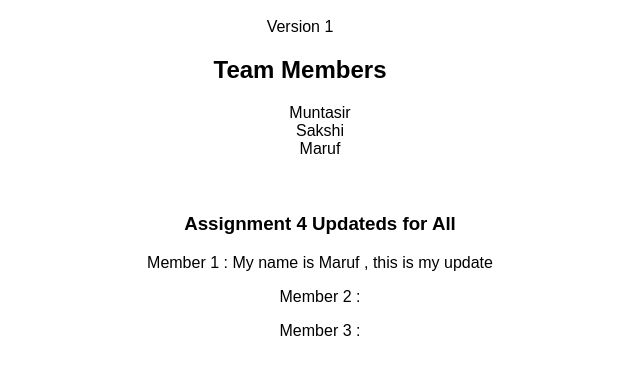
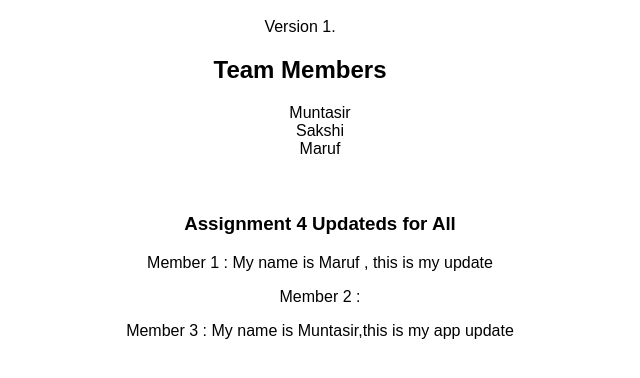
Before and after one commit to Maruf1005771/team15app, a plain HTML site: page www/index.html in a window 1280 px wide. Shown: the part 90-468 px from the top of the page, without its empty margins (340-980 px from the left). Drawn offline with Linux system fonts and the light colour scheme.

Commit message:
new test

```diff
--- a/www/index.html
+++ b/www/index.html
@@ -5,7 +5,7 @@
 </head>
 <body style="font-family: Arial; text-align: center; margin-top: 50px;">
     <h1> CI/CD Demo App </h1>
-    <p>Version 1</p>
+    <p>Version 1.</p>
 
     <h2>Team Members</h2>
     <ul style="list-style: none;">
@@ -21,7 +21,7 @@
 
         <p>Member 1 : My name is Maruf , this is my update </p>
         <p>Member 2 : </p>
-        <p>Member 3 : </p>
+        <p>Member 3 : My name is Muntasir,this is my app update </p>
 
 
     </ul>
```
